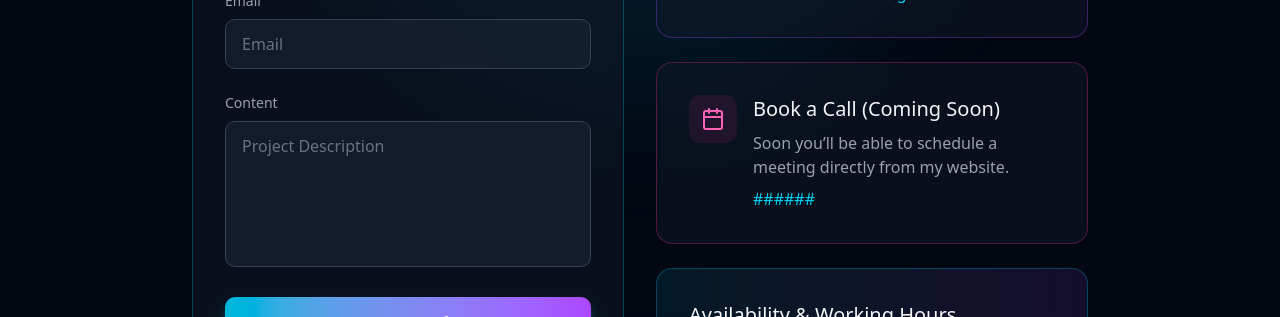
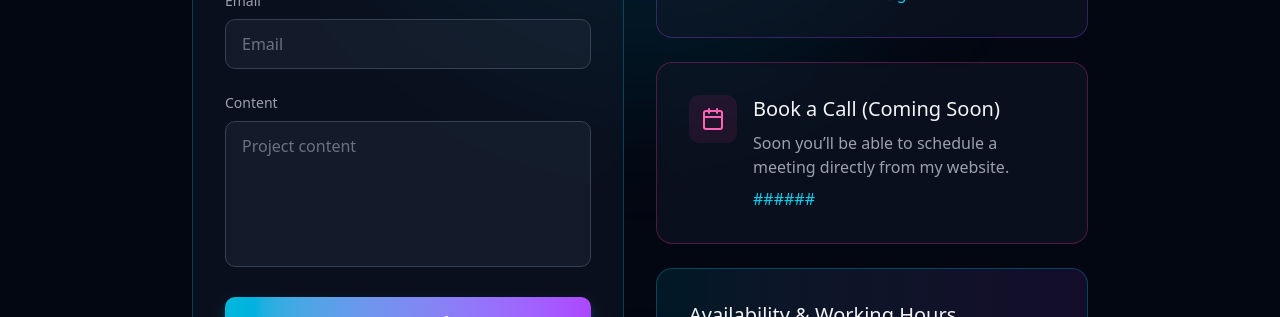
Before and after one commit to DawidKrasinski/Portfolio, a React (Vite) app: page / in a window 1280 px wide. Shown: the part 4760-5077 px from the top of the page. Built offline with nearby package versions, Linux system fonts and the light colour scheme.

Commit message:
changed description and gmail into content and email

```diff
--- a/src/App.tsx
+++ b/src/App.tsx
@@ -23,8 +23,7 @@ export default function App() {
         portfolioSectionRef={portfolioSectionRef}
         contactSectionRef={contactSectionRef}
         handleScrollFn={scrollToSection}
-      />{" "}
-      {/* function */}
+      />
       <ServicesSection />
       <PortfolioSection ref={portfolioSectionRef} /> {/* ref */}
       <AboutSection />
--- a/src/components/ContactSection.tsx
+++ b/src/components/ContactSection.tsx
@@ -5,8 +5,8 @@ import emailjs from "@emailjs/browser";
 export const ContactSection = forwardRef<HTMLElement>((props, ref) => {
   const [formData, setFormData] = useState({
     name: "",
-    gmail: "",
-    description: "",
+    email: "",
+    content: "",
   });
 
   const handleChange = (e) => {
@@ -16,6 +16,11 @@ export const ContactSection = forwardRef<HTMLElement>((props, ref) => {
 
   const sendEmail = (e) => {
     e.preventDefault(); // zatrzymuje odświeżanie strony
+
+    if (!formData.content || !formData.email || !formData.name) {
+      alert("Your email is incomplete. Please fill in all required fields.");
+      return null;
+    }
 
     emailjs
       .send(
@@ -28,7 +33,7 @@ export const ContactSection = forwardRef<HTMLElement>((props, ref) => {
         (result) => {
           console.log("Sent:", result.text);
           alert("Email send!");
-          setFormData({ name: "", gmail: "", description: "" });
+          setFormData({ name: "", email: "", content: "" });
         },
         (error) => {
           console.log("Error:", error.text);
@@ -65,6 +70,7 @@ export const ContactSection = forwardRef<HTMLElement>((props, ref) => {
                   </label>
                   <input
                     type="text"
+                    value={formData.name}
                     onChange={handleChange}
                     name="name"
                     placeholder="Name"
@@ -78,7 +84,8 @@ export const ContactSection = forwardRef<HTMLElement>((props, ref) => {
                   </label>
                   <input
                     onChange={handleChange}
-                    name="gmail"
+                    value={formData.email}
+                    name="email"
                     type="email"
                     placeholder="Email"
                     className="w-full px-4 py-3 bg-gray-800/50 border border-gray-700 rounded-lg focus:outline-none focus:border-cyan-500 transition-colors duration-300 text-white placeholder-gray-500"
@@ -91,9 +98,10 @@ export const ContactSection = forwardRef<HTMLElement>((props, ref) => {
                   </label>
                   <textarea
                     rows={5}
+                    value={formData.content}
                     onChange={handleChange}
-                    name="description"
-                    placeholder="Project Description"
+                    name="content"
+                    placeholder="Project content"
                     className="w-full px-4 py-3 bg-gray-800/50 border border-gray-700 rounded-lg focus:outline-none focus:border-cyan-500 transition-colors duration-300 text-white placeholder-gray-500 resize-none"
                   />
                 </div>
```
